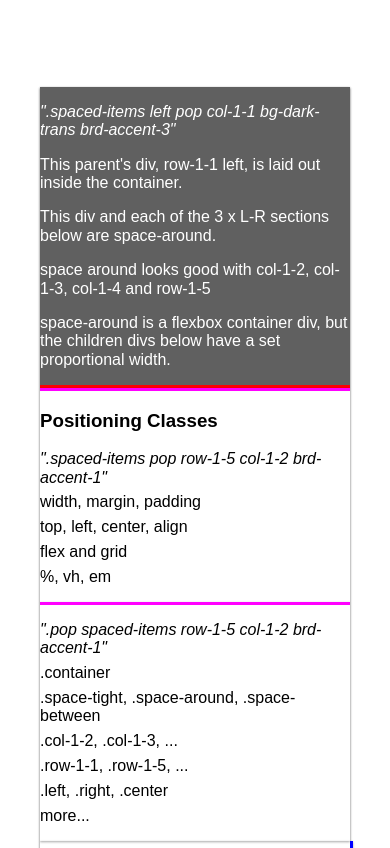
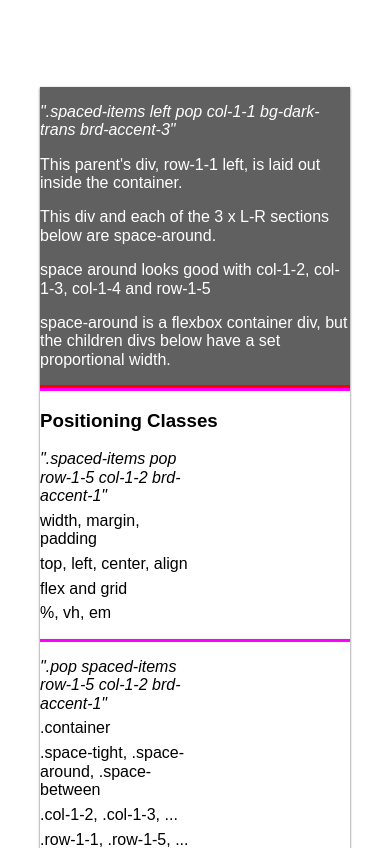
Before and after one commit to johnofsydney/Framework_26, a plain HTML site: page index.html in a window 390 px wide. Shown: the part 1152-2000 px from the top of the page. Drawn offline with Linux system fonts and the light colour scheme.

Commit message:
some more media queries

```diff
--- a/css/master.css
+++ b/css/master.css
@@ -407,7 +407,22 @@ img {
 
   .col-1-1, .col-1-2, .col-1-3, .col-1-4 {
     width: 100%;
-    padding:0;
+    padding: 0;
+    /* padding-left: 0 */
+    max-width: 100%
   }
 
+  .col-1-3: {
+    padding-left: 0;
+  }
+
+  ul, li, h4 {
+    max-width: 50%;
+    padding: 0;
+
+  }
+
+  ul {
+    display: inline-block;
+  }
 }
--- a/css/theme.css
+++ b/css/theme.css
@@ -27,7 +27,7 @@ body {
 }
 
 .col-1-3 {
-  padding: 0.7em;
+  padding-left: 1em;
   /* margin: 1em; */
 }
 
```
